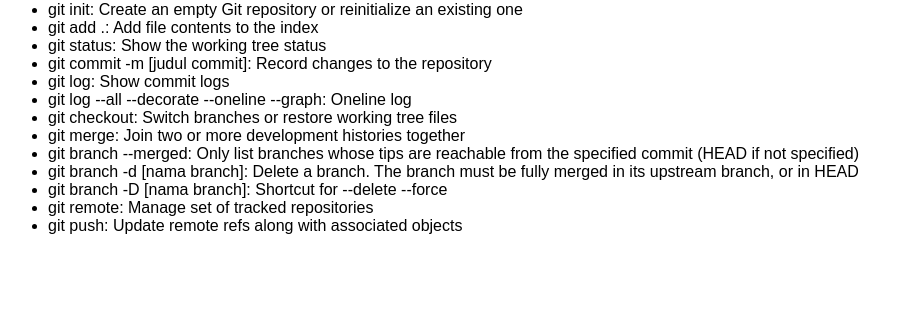
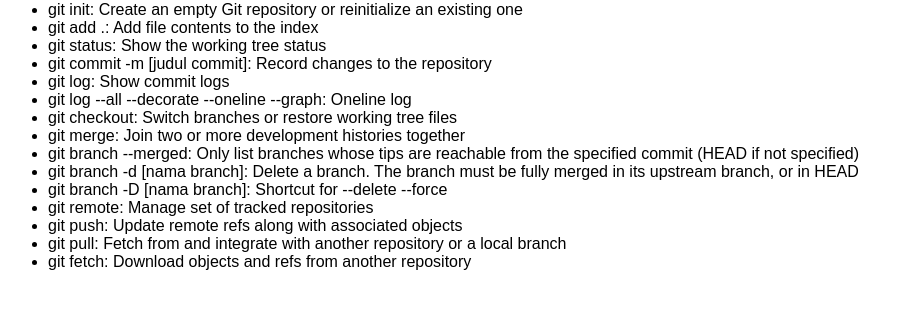
Before and after one commit to AvindaAlamsyah/Learn-Git-and-GitHub-from-WPU, a plain HTML site: page index.html in a window 1280 px wide. Shown: the part 79-388 px from the top of the page, without its empty margins (0-912 px from the left). Drawn offline with Linux system fonts and the light colour scheme.

Commit message:
feat(index): menambahkan dua baris command

```diff
--- a/index.html
+++ b/index.html
@@ -35,6 +35,11 @@
       <li>git branch -D [nama branch]: Shortcut for --delete --force</li>
       <li>git remote: Manage set of tracked repositories</li>
       <li>git push: Update remote refs along with associated objects</li>
+      <li>
+        git pull: Fetch from and integrate with another repository or a local
+        branch
+      </li>
+      <li>git fetch: Download objects and refs from another repository</li>
     </ul>
 
     <script src="script.js"></script>
```
